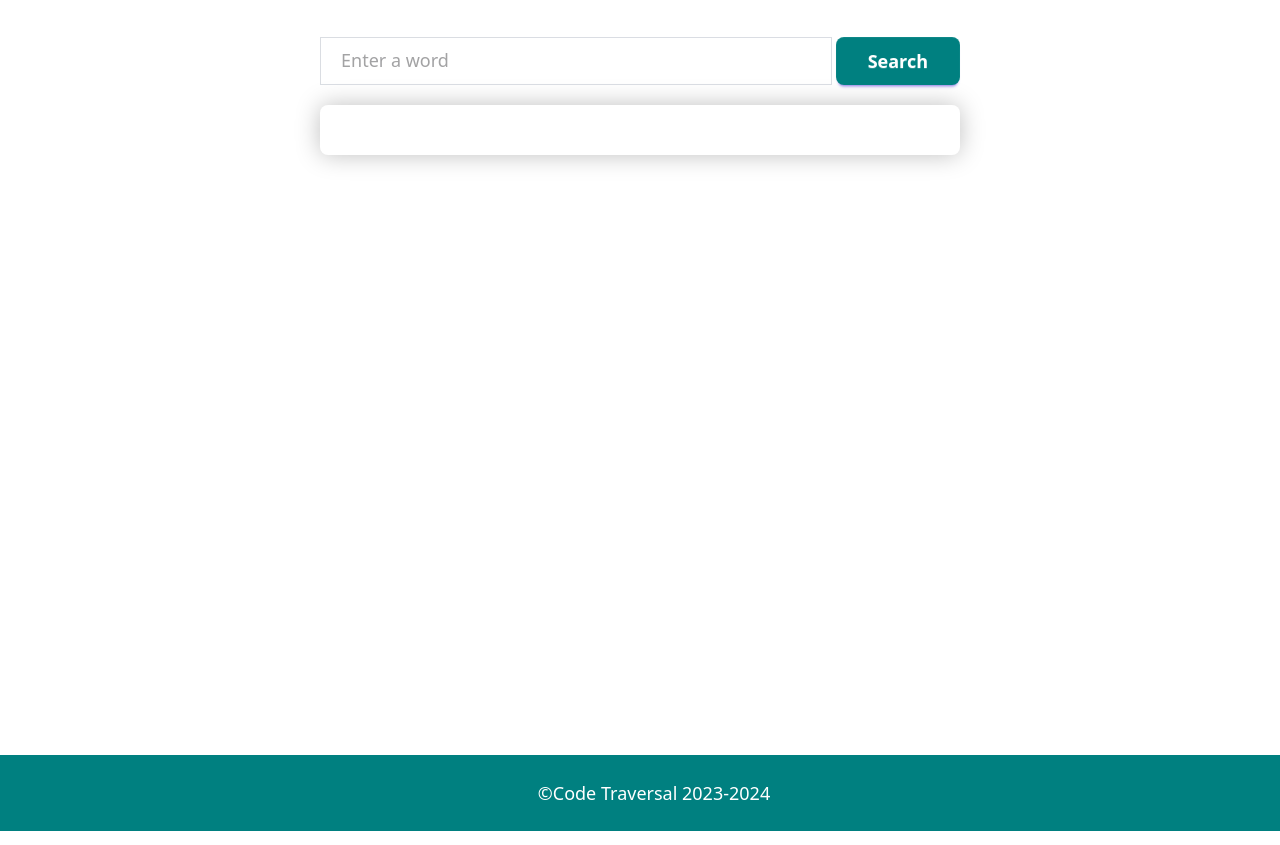
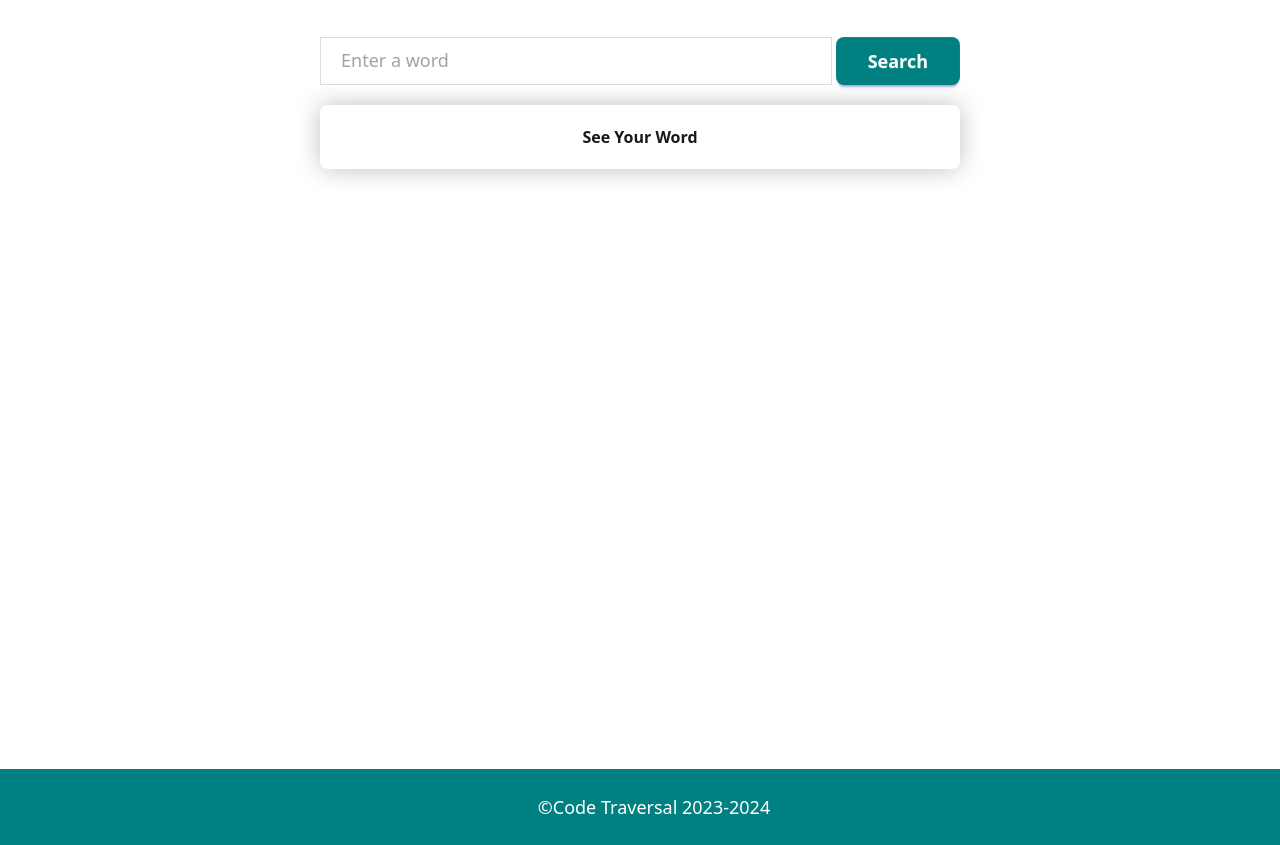
Before and after one commit to masumislambadsha/Dictionary-App, a plain HTML site: page index.html in a window 1280 px wide. Shown: the part 91-936 px from the top of the page. Drawn offline with nearby package versions, Linux system fonts and the light colour scheme.

Commit message:
first commit

```diff
--- a/index.html
+++ b/index.html
@@ -28,8 +28,9 @@
         </button>
       </form>
       <div
-        class="result p-5  mt-5 rounded-lg min-h-[50px] shadow-[0_0_25px_rgba(0,0,0,0.25)]"
-      ></div>
+        class="result p-5  mt-5 rounded-lg min-h-[50px] shadow-[0_0_25px_rgba(0,0,0,0.25)] text-center font-semibold"
+      >
+    See Your Word</div>
     </main>
     <footer class="bg-[#008080] mt-150">
       <p class="text-lg font-normal text-center text-white py-6 ml-7">
```
